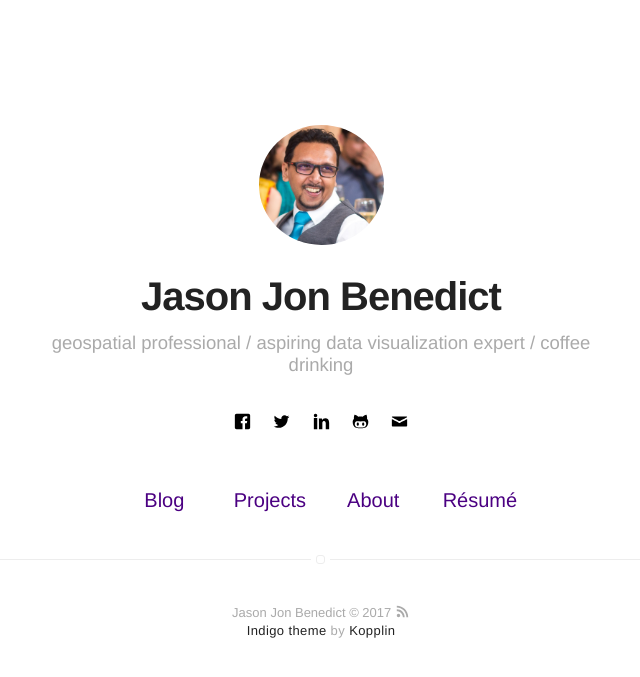
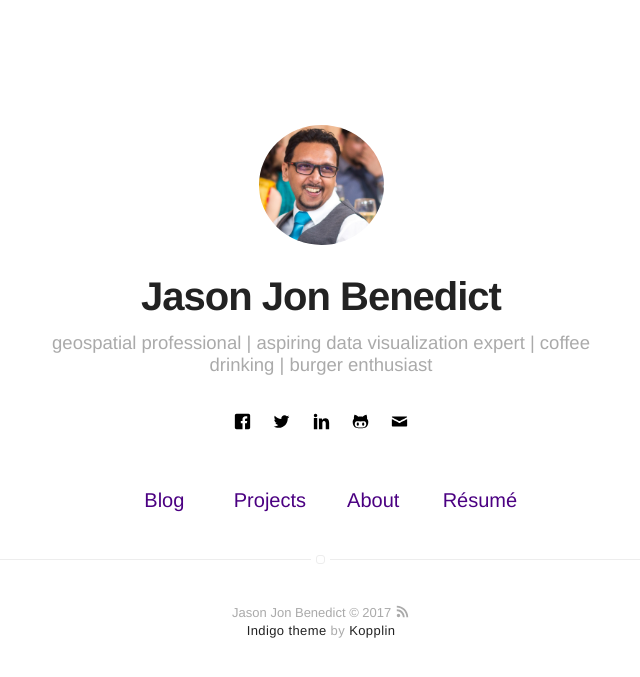
Before and after one commit to jasonjb82/jasonjb82.github.io, a Jekyll site: the page built from index.html, in a window 1280 px wide. Shown: the top 677 px of the page, without its empty margins (319-959 px from the left). Built offline with Jekyll 4.4.1, drawn with Linux system fonts in a browser that asks for light colours.

Commit message:
Create _config.yml

```diff
--- a/_config.yml
+++ b/_config.yml
@@ -1,6 +1,6 @@
 # main text of home
 name: Jason Jon Benedict
-bio: geospatial professional / aspiring data visualization expert / coffee drinking
+bio: geospatial professional | aspiring data visualization expert | coffee drinking | burger enthusiast
 
 # twitter summary info
 description: A blog about technology and stuff related
```
